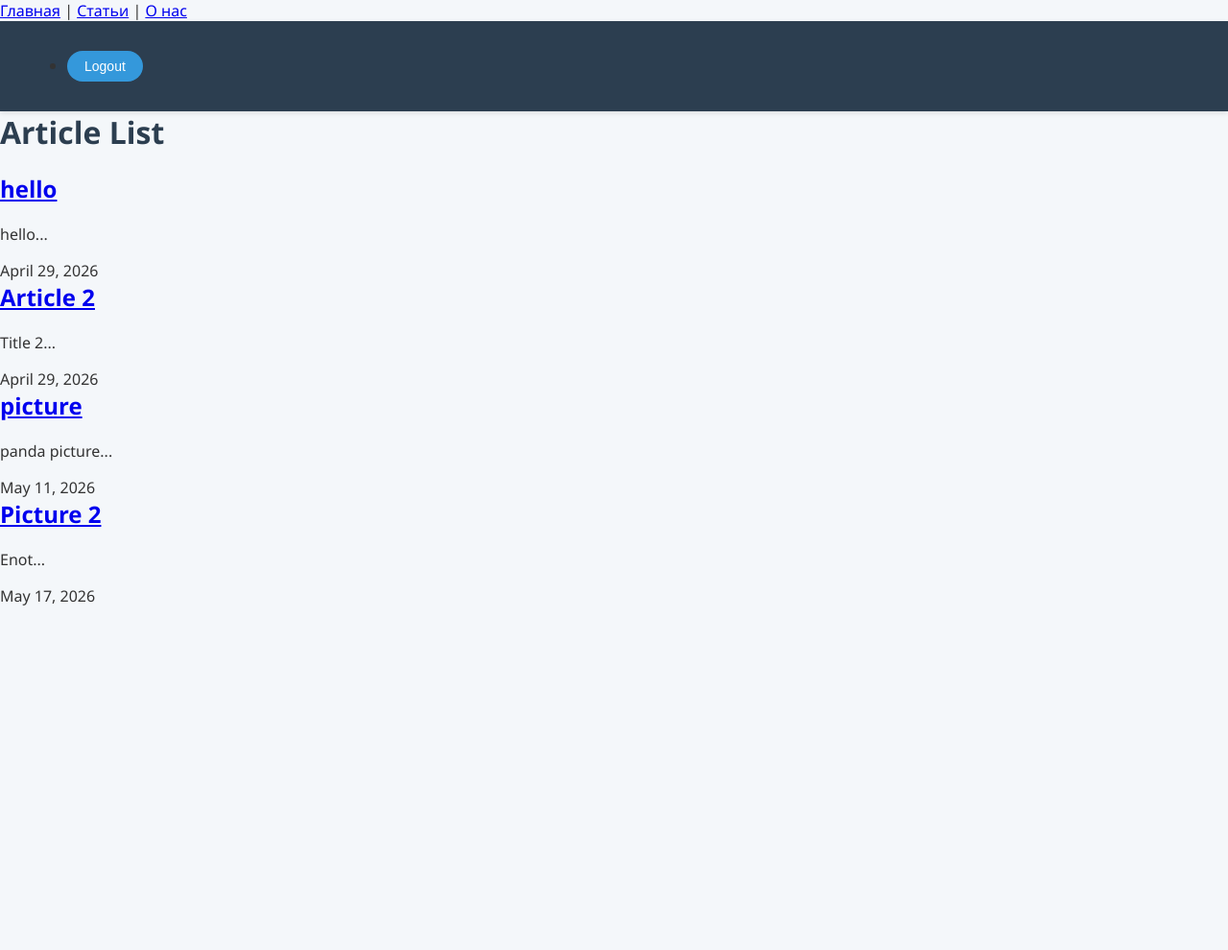
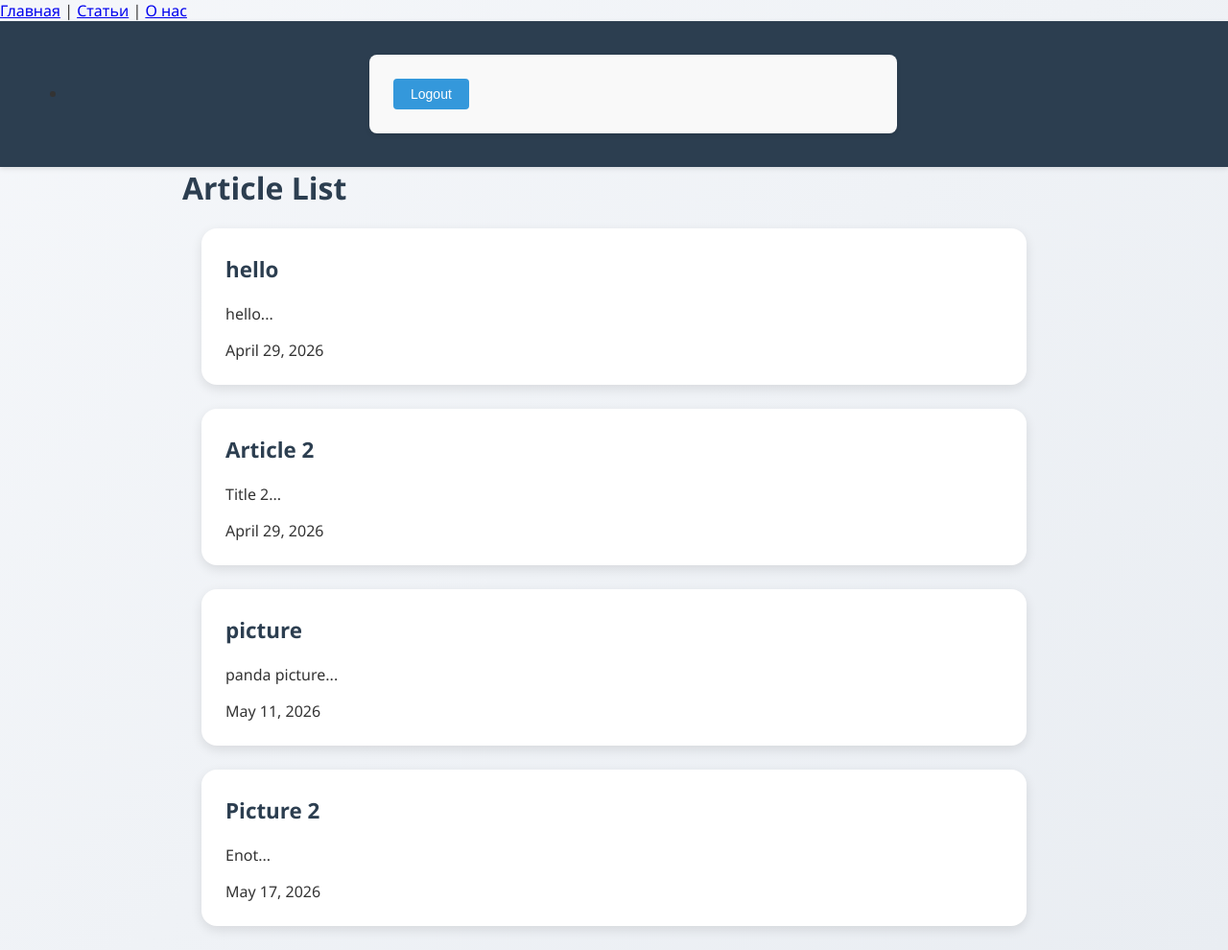
Before and after one commit to And-eg/blog_609-42_EAA, a Django app: page /articles/ in a window 1280 px wide. Shown: the whole page at 96% size. Before the commit the page ends 631 px from the top, so only its background shows below. Run offline with Django 5.2, Linux system fonts and the light colour scheme; a user stored in the database is signed in; data comes from the database, SQL or seed files in the repository; both versions use the stored data as it was after the commit.

Commit message:
обновление стилей и шаблонов

```diff
--- a/static/css/style.css
+++ b/static/css/style.css
@@ -3,7 +3,7 @@ body {
     font-family: 'Segoe UI', Tahoma, Geneva, Verdana, sans-serif;
     margin: 0;
     padding: 0;
-    background: #f4f7fa;
+    background: linear-gradient(135deg, #f5f7fa 0%, #e9edf2 100%);
     color: #333;
 }
 
@@ -12,46 +12,62 @@ nav {
     background: #2c3e50;
     padding: 15px 30px;
     box-shadow: 0 2px 5px rgba(0,0,0,0.1);
+    text-align: left;
 }
-nav a {
+nav a, nav button {
     color: white;
     text-decoration: none;
     margin-right: 25px;
     font-size: 16px;
-    font-weight: 500;
+    background: none;
+    border: none;
+    cursor: pointer;
 }
-nav a:hover {
+nav a:hover, nav button:hover {
     text-decoration: underline;
     color: #1abc9c;
 }
 
 /* Основной контент – центрирование */
-.container {
-    max-width: 1100px;
-    margin: 30px auto;
+.container, main, .articles, .homepage-page, .about-page {
+    max-width: 900px;
+    margin: 0 auto;
     padding: 0 20px;
 }
 
 /* Карточки */
-.card {
+.card, .article__item, .homepage-page, .about-page {
     background: white;
-    border-radius: 12px;
+    border-radius: 16px;
     padding: 25px;
     margin-bottom: 25px;
     box-shadow: 0 4px 12px rgba(0,0,0,0.1);
 }
-.card:hover {
-    box-shadow: 0 6px 16px rgba(0,0,0,0.15);
-}
 
-/* Заголовки */
 h1, h2, h3 {
     color: #2c3e50;
     margin-top: 0;
 }
 
+/* Заголовки статей */
+.article__item a {
+    color: #2c3e50;
+    font-size: 1.4rem;
+    font-weight: 600;
+    text-decoration: none;
+}
+.article__item a:hover {
+    color: #3498db;
+    text-decoration: underline;
+}
+
+/* Центровка текста на главной и о нас */
+.homepage-page, .about-page {
+    text-align: center;
+}
+
 /* Кнопки */
-button, .btn {
+button, .btn, form button {
     background: #3498db;
     color: white;
     border: none;
@@ -59,38 +75,64 @@ button, .btn {
     border-radius: 25px;
     cursor: pointer;
     font-size: 14px;
-    text-decoration: none;
     display: inline-block;
 }
-button:hover, .btn:hover {
+button:hover, .btn:hover, form button:hover {
     background: #2980b9;
 }
 
-/* Формы */
-input, textarea, select {
+/* Формы (логин, регистрация) */
+form {
+    background: #f9f9f9;
+    border-radius: 8px;
+    padding: 25px;
+    box-shadow: 0 2px 5px rgba(0,0,0,0.1);
+    max-width: 500px;
+    margin: 20px auto;
+}
+form input, form textarea, form select {
     width: 100%;
     padding: 10px;
     margin: 8px 0 16px;
     border: 1px solid #ccc;
-    border-radius: 8px;
+    border-radius: 4px;
     box-sizing: border-box;
+}
+form button {
+    border-radius: 4px;
+    width: auto;
 }
 
 /* Ошибки */
-.error {
+.error, .errorlist {
     color: #e74c3c;
     background: #fceaea;
     padding: 10px;
     border-radius: 8px;
 }
+.errorlist {
+    list-style: none;
+    margin-bottom: 15px;
+}
+
+/* Логотип */
+.logo a {
+    font-size: 1.5rem;
+    font-weight: bold;
+    color: #1abc9c;
+    text-decoration: none;
+}
 
 /* Адаптивность */
 @media (max-width: 700px) {
-    nav a {
+    nav a, nav button {
         display: inline-block;
         margin: 5px 10px;
     }
-    .container {
+    .container, main {
         margin: 15px auto;
     }
+    .card, .article__item {
+        padding: 15px;
+    }
 }
--- a/templates/base_layout.html
+++ b/templates/base_layout.html
@@ -17,7 +17,6 @@
     {% endif %}
 </div>
 
-<!-- Основной контент – центрируется -->
 <div class="main-content">
     {% block content %}
     {% endblock %}
```
Also changed, not shown: db.sqlite3.
